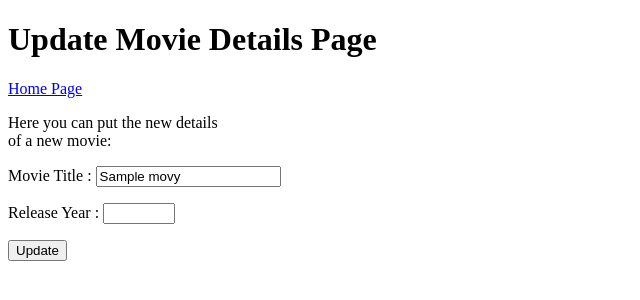
After one commit to Zhal73/Movie_Collection, a Flask app: page /update/1 in a window 1280 px wide. The commit adds this page. Shown: the top 300 px of the page, without its empty margins (0-640 px from the left). Run offline with Flask 2, Linux system fonts and the light colour scheme; tables that the repository leaves empty hold one stand-in row (values such as "Sample post").

Commit message:
Update movie functionality completed

```diff
--- a/application/forms.py
+++ b/application/forms.py
@@ -26,3 +26,21 @@ class MovieForm(FlaskForm):
             ]
         )
     submit = SubmitField('Add Movie')
+
+#form to update a movie:
+class UpdateMovieForm(FlaskForm):
+    title = StringField('Movie Title : ',
+            validators = [
+                DataRequired(),
+                Length(min=2, max=100)
+            ]
+        )
+
+    release_year = IntegerField('Release Year : ',
+            validators = [
+                NumberRange(
+                    min=1900,
+                    max=date.today().year)
+            ]
+        )
+    submit = SubmitField('Update')
--- a/application/routes.py
+++ b/application/routes.py
@@ -5,7 +5,7 @@ from application import app,db
 #imports the db tables models
 from application.models import Movies
 #import the form to inser a movie
-from application.forms import MovieForm
+from application.forms import MovieForm, UpdateMovieForm
 
 # define routes for / & /home, this function will be called when these are accessed
 @app.route('/')
@@ -13,13 +13,13 @@ from application.forms import MovieForm
 def home():
     return render_template('home.html', title='Movie Collection Home Page')
 
-#defines route for all_movie pages
+#defines route for all_movie page
 @app.route('/all_movie')
 def all_movie():
     moviesData=Movies.query.all()
     return render_template('all_movie.html', title='Your Collection',posts=moviesData)
 
-#defines route for insert_movie pages
+#defines route for insert_movie page
 @app.route('/insert_movie', methods=['GET','POST'])
 def insert_movie():
     form = MovieForm()
@@ -36,3 +36,18 @@ def insert_movie():
         print(form.errors)
 
     return render_template('insert_movie.html', title='Add Movie',form=form)
+
+#defines route for update page
+@app.route('/update/<movie_id>', methods=['GET','POST'])
+def update(movie_id):
+    movie = Movies.query.filter_by(movie_id = movie_id).first()
+    form = UpdateMovieForm()
+    if form.validate_on_submit():
+        movie.title = form.title.data,
+        movie.release_year = form.release_year.data
+        db.session.commit()
+        return redirect(url_for('all_movie',movie_id = movie_id))
+    elif request.method == 'GET':
+        form.title.data = movie.title
+        form.release_year.data = movie.release_year
+    return render_template('update.html', title='Update Movie Details', form = form)
--- a/application/templates/all_movie.html
+++ b/application/templates/all_movie.html
@@ -10,7 +10,9 @@
 			<div>
 				<h3>Movie title:  {{ post.title }} </h3>
 				<span> released: {{ post.release_year }} <br>
-					catalogue id: {{ post.movie_id }} <br>
+					catalogue id: {{ post.movie_id }} <br><br>
+					<a href="{{ url_for('update', movie_id=post.movie_id) }} ">Update this movie</a>
+					<br>
 				-----------------------------------------
 				</span>
 			</div>
--- /dev/null
+++ b/application/templates/update.html
@@ -0,0 +1,42 @@
+{% extends "layout.html" %}
+{% block body_content %}
+<p>
+<span> Here you can put the new details
+        <br>
+        of a new movie:
+</span>
+    <div class='form'>
+        <form method='POST' action=''>
+            {{ form.hidden_tag() }}
+            {{ form.title.label }}
+            {{ form.title }}
+            <!-- Shows the errors in the title field -->
+            {% if form.title.errors %}
+                <!-- div tag for later styling -->
+                <div class="error">
+                        {% for error in form.title.errors %}
+                                <span>{{ error }}</span>
+                        {% endfor %}
+                </div>
+            {% endif %}
+
+            <p>
+            </p>
+            {{ form.release_year.label }}
+            {{ form.release_year }}
+            <!-- Shows the errors in the release_year field -->
+            {% if form.release_year.errors %}
+                <!-- div tag for later styling -->
+                <div class="error">
+                        {% for error in form.release_year.errors %}
+                                <span>{{ error }}</span>
+                        {% endfor %}
+                </div>
+            {% endif %}
+            <p>
+            {{ form.submit }}
+            </p>
+        </form>
+    </div>
+</p>
+{% endblock %}
```
